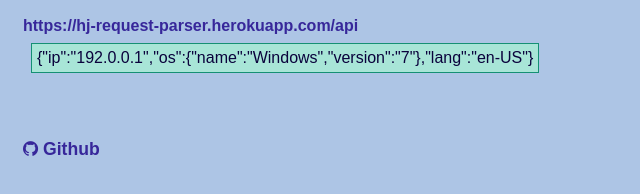
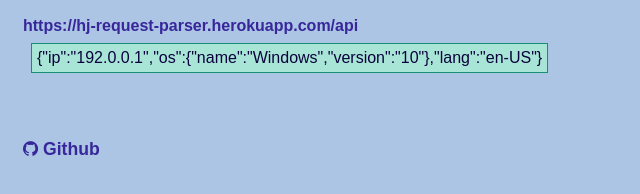
Before and after one commit to hexjelly/request-header-microservice, a website: page public/html/index.html in a window 1280 px wide. Shown: the part 150-344 px from the top of the page, 0-640 px from the left. Drawn offline with Linux system fonts and the light colour scheme.

Commit message:
Trigger Travis-CI

```diff
--- a/public/html/index.html
+++ b/public/html/index.html
@@ -39,7 +39,7 @@
   <h2>Example usage and result:</h2>
   <p>
     <a href="https://hj-request-parser.herokuapp.com/api">https://hj-request-parser.herokuapp.com/api</a><br>
-    <span>{"ip":"192.0.0.1","os":{"name":"Windows","version":"7"},"lang":"en-US"}</span>
+    <span>{"ip":"192.0.0.1","os":{"name":"Windows","version":"10"},"lang":"en-US"}</span>
   </p>
 
   <p id="github"><a href="https://github.com/hexjelly/request-header-microservice"><i class="fa fa-github"></i> Github</a></p>
```
